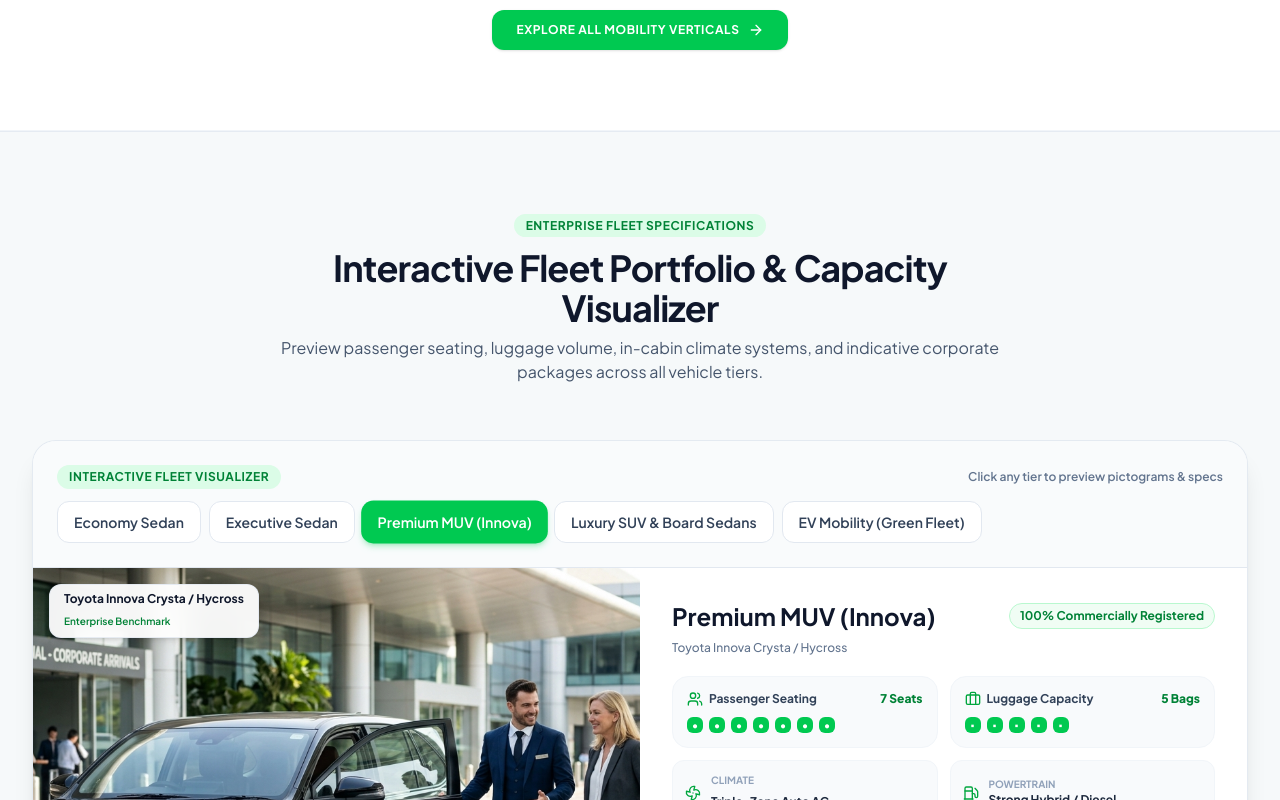
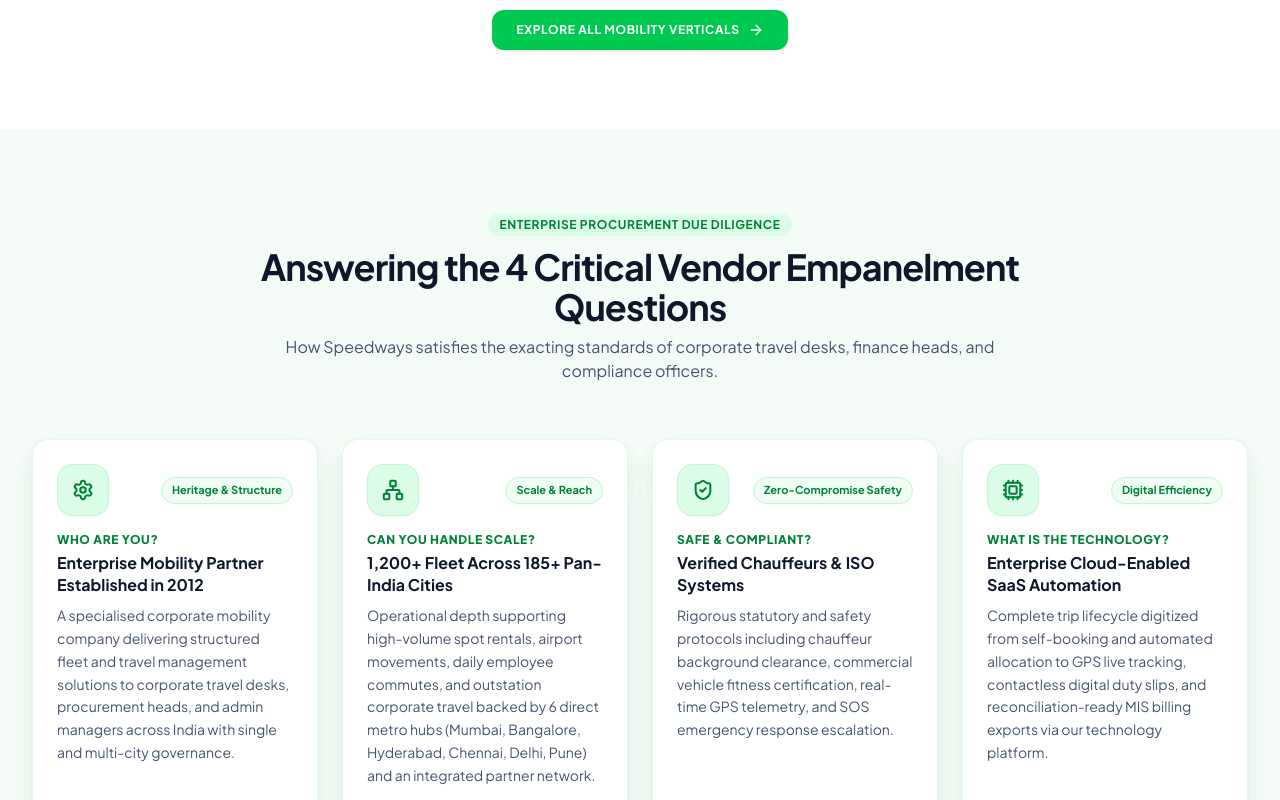
Before and after one commit to DivyaPravinDavane/Speedways, a Next.js app: page / in a window 1280 px wide. Shown: the part 4420-5220 px from the top of the page. Built offline with nearby package versions, Linux system fonts and the light colour scheme.

Commit message:
home: remove Interactive Fleet Portfolio & Capacity Visualizer section

```diff
--- a/src/app/page.tsx
+++ b/src/app/page.tsx
@@ -33,7 +33,6 @@
 } from "lucide-react";
 import SymbolBadge from "@/components/SymbolBadge";
 import LiveTelemetrySimulator from "@/components/LiveTelemetrySimulator";
-import InteractiveFleetVisualizer from "@/components/InteractiveFleetVisualizer";
 import PictographicalComparison from "@/components/PictographicalComparison";
 import SpeedwaysInfoCards from "@/components/SpeedwaysInfoCards";
 import Testimonials from "@/components/ui/testimonials-13";
@@ -386,25 +385,6 @@
       {/* 5B. DYNAMIC ROTATING BORDER INFOCARDS SPOTLIGHT */}
       <SpeedwaysInfoCards />
 
-      {/* 6. INTERACTIVE FLEET VISUALIZER & TARIFF ESTIMATOR */}
-      <section className="py-20 bg-slate-50/70 border-y border-slate-200/80">
-        <div className="max-w-7xl mx-auto px-4 sm:px-6 lg:px-8">
-          <div className="text-center max-w-3xl mx-auto mb-14">
-            <span className="text-xs font-bold uppercase tracking-wider text-green-700 bg-green-100 px-3 py-1 rounded-full">
-              Enterprise Fleet Specifications
-            </span>
-            <h2 className="text-3xl sm:text-4xl font-bold text-slate-900 mt-3 tracking-tight">
-              Interactive Fleet Portfolio & Capacity Visualizer
-            </h2>
-            <p className="text-slate-600 text-sm sm:text-base mt-2">
-              Preview passenger seating, luggage volume, in-cabin climate systems, and indicative corporate packages across all vehicle tiers.
-            </p>
-          </div>
-
-          <InteractiveFleetVisualizer />
-        </div>
-      </section>
-
       {/* 7. EXECUTIVE SUMMARY GRID (4 Procurement Questions) */}
       <section className="py-20 bg-[#F4FAF6] border-b border-green-100/70">
         <div className="max-w-7xl mx-auto px-4 sm:px-6 lg:px-8">
```
